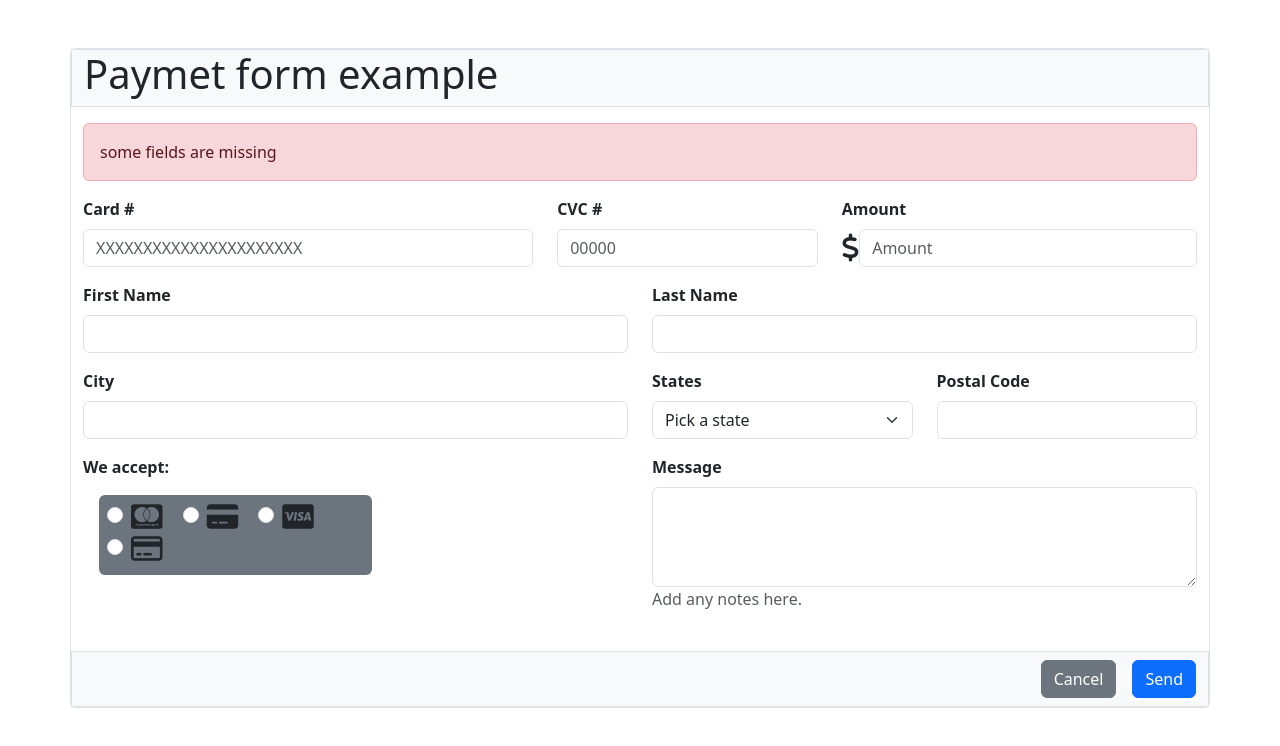
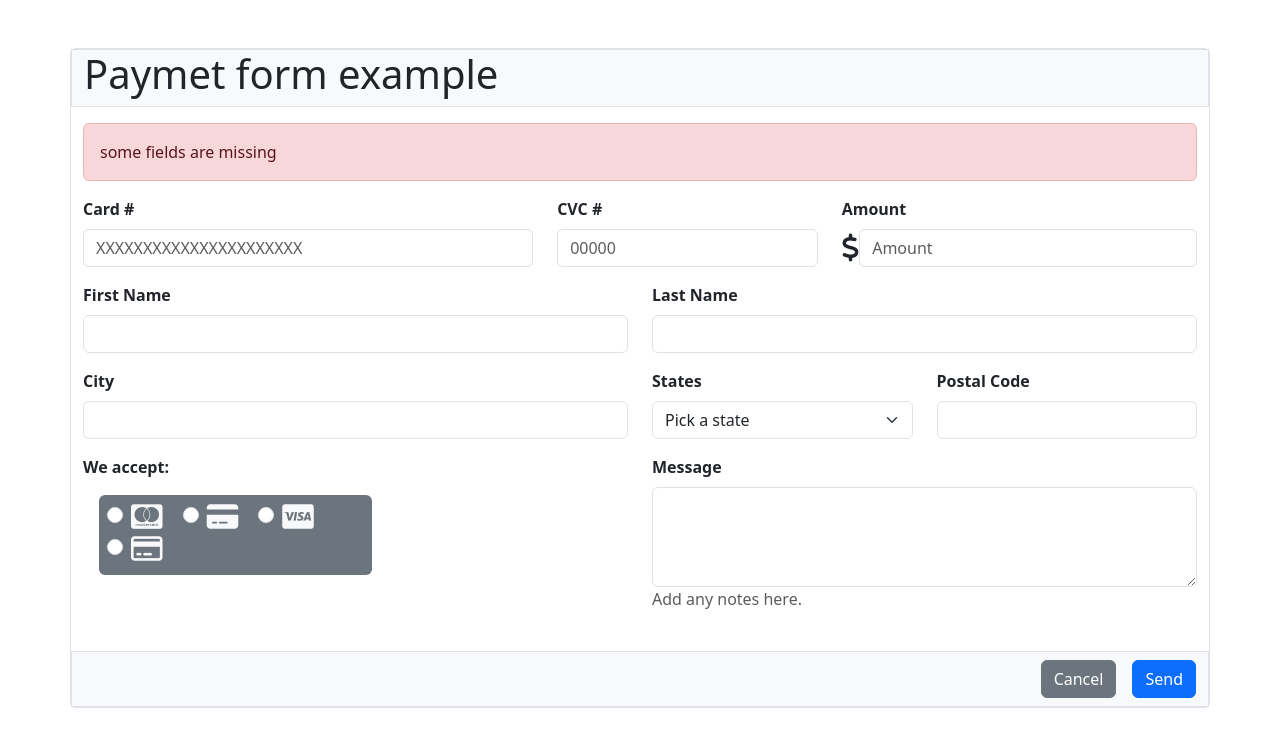
Before and after one commit to athila96/Formulario, a plain HTML site: page index.html in a window 1280 px wide. Drawn offline with nearby package versions, Linux system fonts and the light colour scheme.

Commit message:
Se cambio el color de las tarjetas

```diff
--- a/index.html
+++ b/index.html
@@ -98,19 +98,19 @@
                             <div class="m-3 p-2 bg-secondary rounded-2 w-50">
                                 <div class="form-check form-check-inline">
                                     <input class="form-check-input" type="radio" name="inlineRadioOptions" id="inlineRadio1" value="option1">
-                                    <label class="form-check-label" for="inlineRadio1"><i class="fa fa-cc-mastercard fs-3" aria-hidden="true"></i></label>
+                                    <label class="form-check-label" for="inlineRadio1"><i class="fa fa-cc-mastercard fs-3 text-light" aria-hidden="true"></i></label>
                                 </div>
                                 <div class="form-check form-check-inline">
                                     <input class="form-check-input" type="radio" name="inlineRadioOptions" id="inlineRadio1" value="option1">
-                                    <label class="form-check-label" for="inlineRadio1"><i class="fa fa-credit-card-alt fs-3" aria-hidden="true"></i></label>
+                                    <label class="form-check-label" for="inlineRadio1"><i class="fa fa-credit-card-alt fs-3 text-light" aria-hidden="true"></i></label>
                                 </div>
                                 <div class="form-check form-check-inline">
                                     <input class="form-check-input" type="radio" name="inlineRadioOptions" id="inlineRadio1" value="option1">
-                                    <label class="form-check-label" for="inlineRadio1"><i class="fa fa-cc-visa fs-3" aria-hidden="true"></i></label>
+                                    <label class="form-check-label" for="inlineRadio1"><i class="fa fa-cc-visa fs-3 text-light" aria-hidden="true"></i></label>
                                 </div>
                                 <div class="form-check form-check-inline">
                                     <input class="form-check-input" type="radio" name="inlineRadioOptions" id="inlineRadio1" value="option1">
-                                    <label class="form-check-label" for="inlineRadio1"><i class="fa fa-credit-card fs-3" aria-hidden="true"></i></label>
+                                    <label class="form-check-label" for="inlineRadio1"><i class="fa fa-credit-card fs-3 text-light" aria-hidden="true"></i></label>
                                 </div>
                             </div>
                         </div>
```
